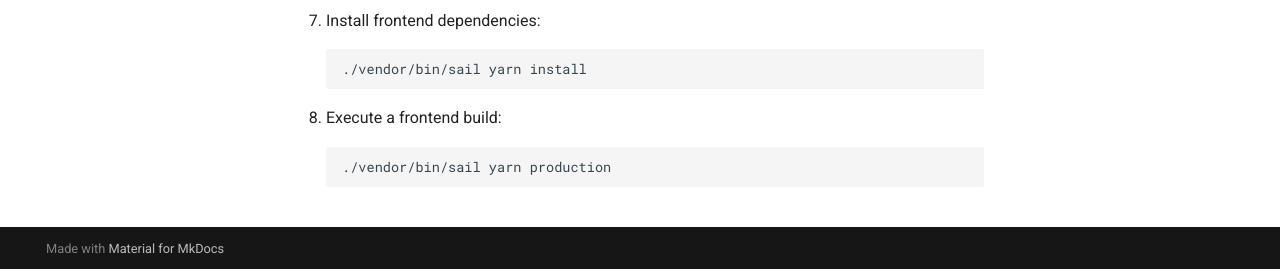
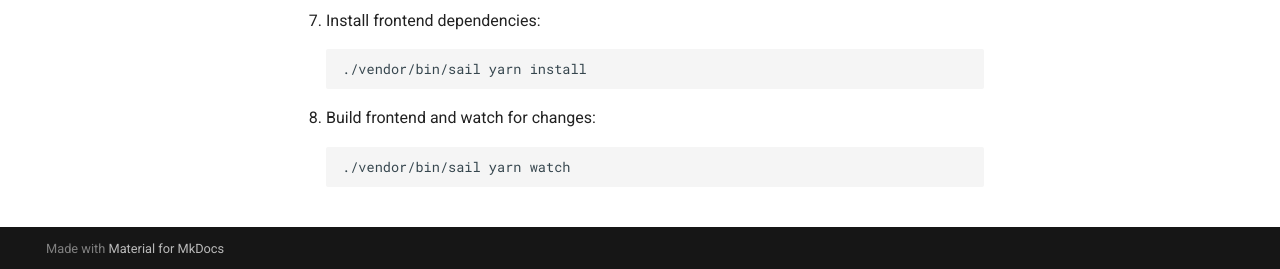
Before and after one commit to urbanSpatial/LetsPlanOrg, an MkDocs documentation site: the page built from docs/development/quick-start.md, in a window 1280 px wide and 900 px high, scrolled down 849 px. Shown: the part 628-897 px from the top of the window. Built offline with MkDocs 1.6.1 and Material for MkDocs 9.7.7, drawn with Linux system fonts in a browser that asks for light colours; nearby versions of some CDN libraries; comment, search, counter and statistics services are not loaded.

Commit message:
docs: end quick-start with watch command

````diff
--- a/docs/development/quick-start.md
+++ b/docs/development/quick-start.md
@@ -68,8 +68,8 @@
     ./vendor/bin/sail yarn install
     ```
 
-8. Execute a frontend build:
+8. Build frontend and watch for changes:
 
     ```bash
-    ./vendor/bin/sail yarn production
+    ./vendor/bin/sail yarn watch
     ```
````
